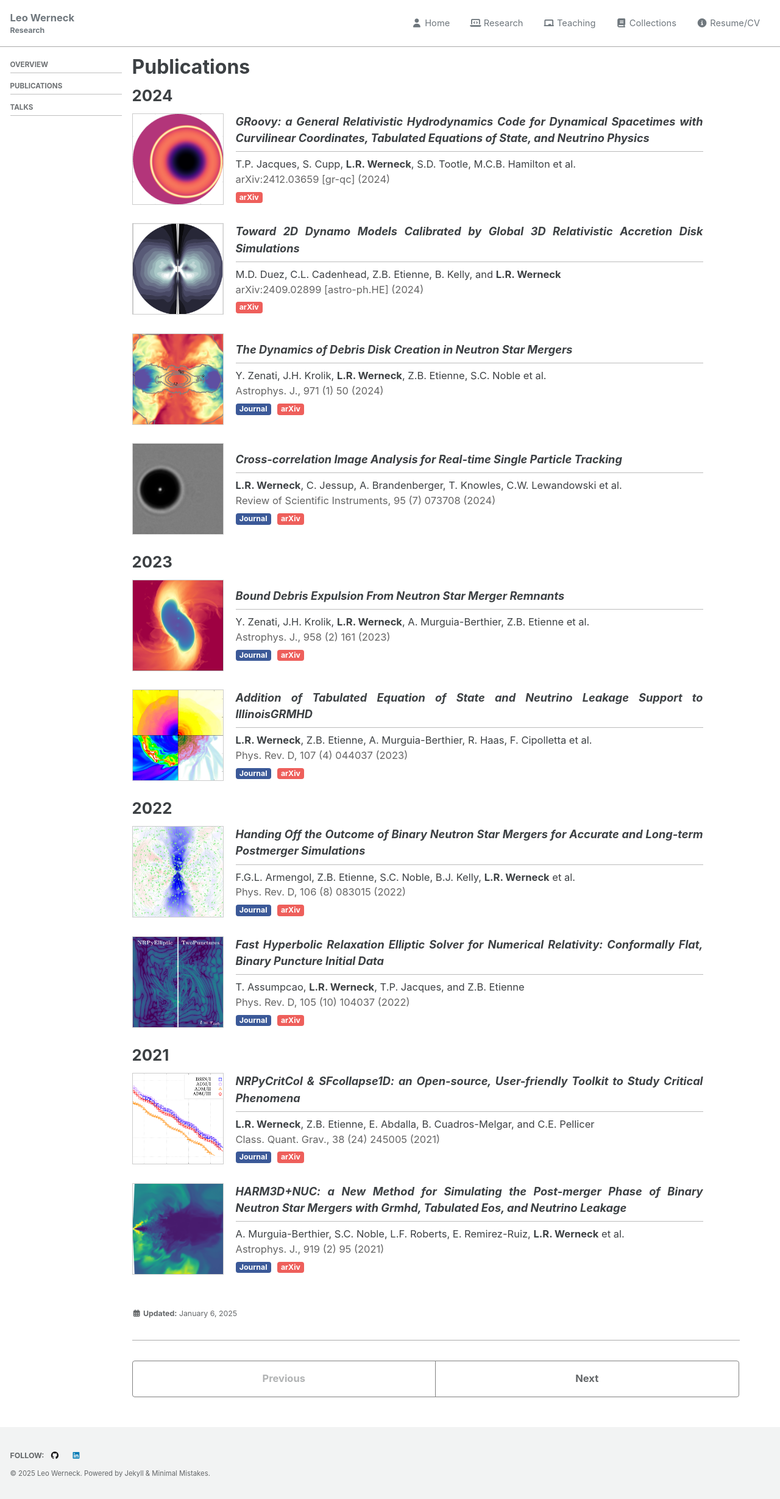
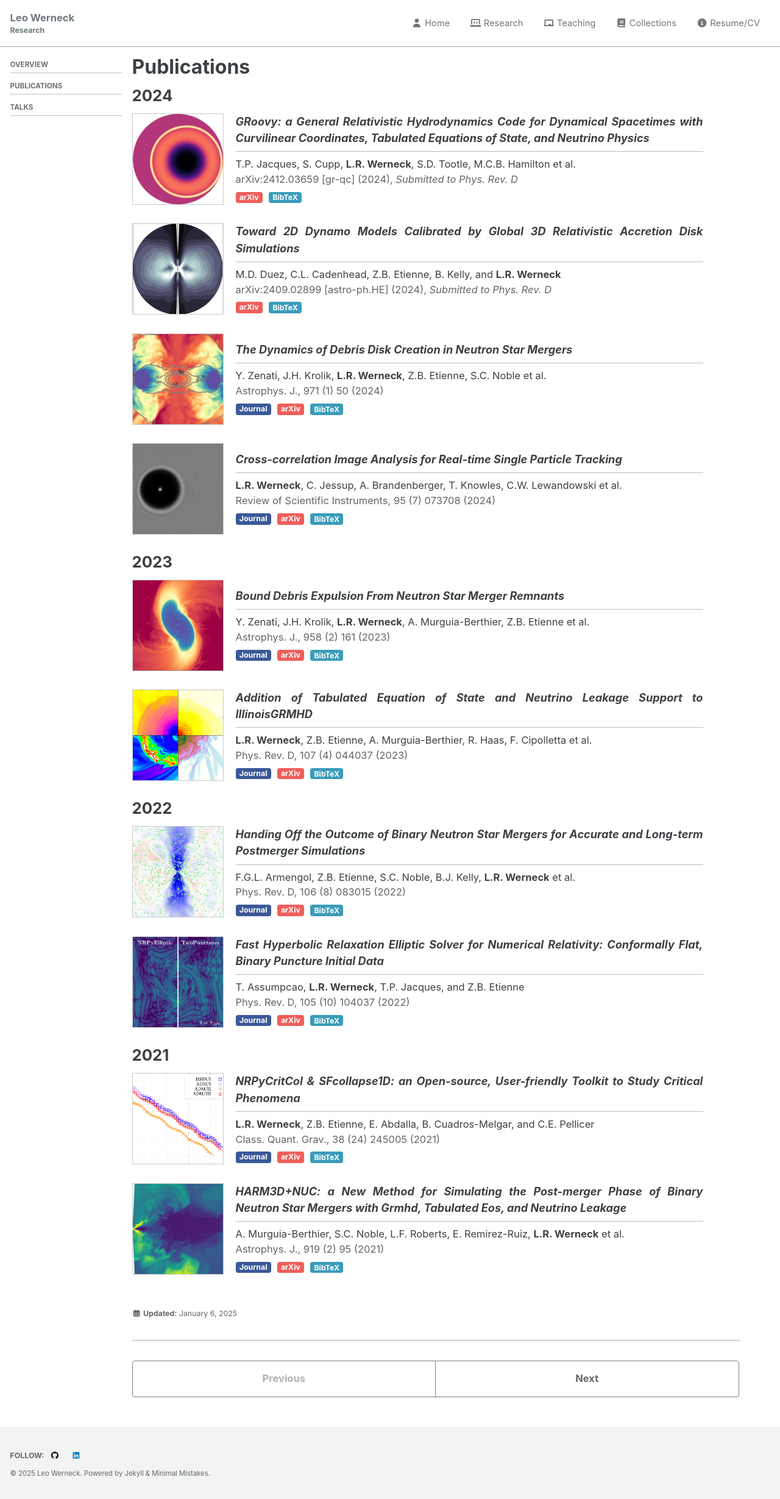
Before and after one commit to leowerneck/leowerneck.github.io, a Jekyll site: the page built from _research/publications.md, in a window 1280 px wide. Shown: the whole page at 61% size. Built offline with Jekyll 4.4.1, drawn with Linux system fonts in a browser that asks for light colours; cached includes are drawn as plain includes; comment, search, counter and statistics services are not loaded.

Commit message:
Added BibTeX button to publications (#4)

````diff
--- a/_plugins/bibtex_tag.rb
+++ b/_plugins/bibtex_tag.rb
@@ -6,10 +6,22 @@ module Jekyll
       @image_url = image_url.strip
     end
 
+    # Generate a unique ID for this entry
+    unique_id = "bibtex-" + Random.hex(4)
+
     def render(context)
       text = super
       site = context.registers[:site]
       converter = site.find_converter_instance(Jekyll::Converters::Markdown)
+
+      # Wrap the BibTeX code in triple backticks and specify the language
+      bibtex_code = "```bibtex\n#{text.strip}\n```"
+
+      # Convert the BibTeX block using the Markdown converter
+      processed_bibtex = converter.convert(bibtex_code)
+
+      # Generate a unique ID for this entry
+      unique_id = "bibtex-" + Random.hex(4)
 
       # Create the HTML structure
       html = <<~HTML
@@ -24,6 +36,10 @@ module Jekyll
             <div class="bibtex-buttons">
               <a href="#" class="btn btn--bibtex btn--journal">Journal</a>
               <a href="#" class="btn btn--bibtex btn--arxiv">arXiv</a>
+              <button class="btn btn--bibtex btn--bib" data-target="##{unique_id}">BibTeX</button>
+            </div>
+            <div id="#{unique_id}" class="bibtex-raw" style="display: none;">
+              #{processed_bibtex}
             </div>
             <div class="bibtex-data">
               #{text}
--- a/_sass/minimal-mistakes/_buttons.scss
+++ b/_sass/minimal-mistakes/_buttons.scss
@@ -42,7 +42,7 @@
   (linkedin, $linkedin-color),
   (journal, $facebook-color),
   (arxiv, $danger-color),
-  (pdf, $lighter-gray);
+  (bib, $info-color);
 
   @each $buttoncolor, $color in $buttoncolors {
     &--#{$buttoncolor} {
--- a/assets/css/bibtex.css
+++ b/assets/css/bibtex.css
@@ -2,7 +2,7 @@
     display: flex;
     gap: 20px;
     margin-bottom: 30px;
-    max-width: calc(100% - 60px);
+    width: calc(100% - 60px);
 }
 
 .bibtex-image {
@@ -45,3 +45,16 @@
     display: flex;
     gap: 10px;
 }
+
+.bibtex-raw {
+    font-size: 0.9em;
+    width: 600px;
+}
+
+.bibtex-raw pre {
+    margin: 0;
+}
+
+.btn--bib {
+    cursor: pointer;
+}
--- a/assets/js/bibtex-parser.js
+++ b/assets/js/bibtex-parser.js
@@ -162,7 +162,7 @@ function formatCitation(bibData) {
   if (fields.journal) {
     journalElement.innerHTML = `${fields.journal}, ${fields.volume} (${fields.number}) ${fields.pages} (${fields.year})`;
   } else if (fields.eprint && fields.archiveprefix === "arXiv") {
-    journalElement.innerHTML = `arXiv:${fields.eprint} [${fields.primaryclass}] (${fields.year})`;
+    journalElement.innerHTML = `arXiv:${fields.eprint} [${fields.primaryclass}] (${fields.year}), <em>${fields.misc}</em>`;
   }
 
   return {
@@ -208,4 +208,17 @@ document.addEventListener('DOMContentLoaded', function() {
       bibtexData.style.display = 'none';
     }
   });
+
+  document.querySelectorAll('.btn--bib').forEach(button => {
+    button.addEventListener('click', function() {
+      const targetId = this.getAttribute('data-target');
+      const bibtexContent = document.querySelector(targetId);
+
+      if (bibtexContent) {
+        const isVisible = bibtexContent.style.display !== 'none';
+        bibtexContent.style.display = isVisible ? 'none' : 'block';
+        this.textContent = isVisible ? 'BibTeX' : 'Hide';
+      }
+    });
+  });
 });
````
